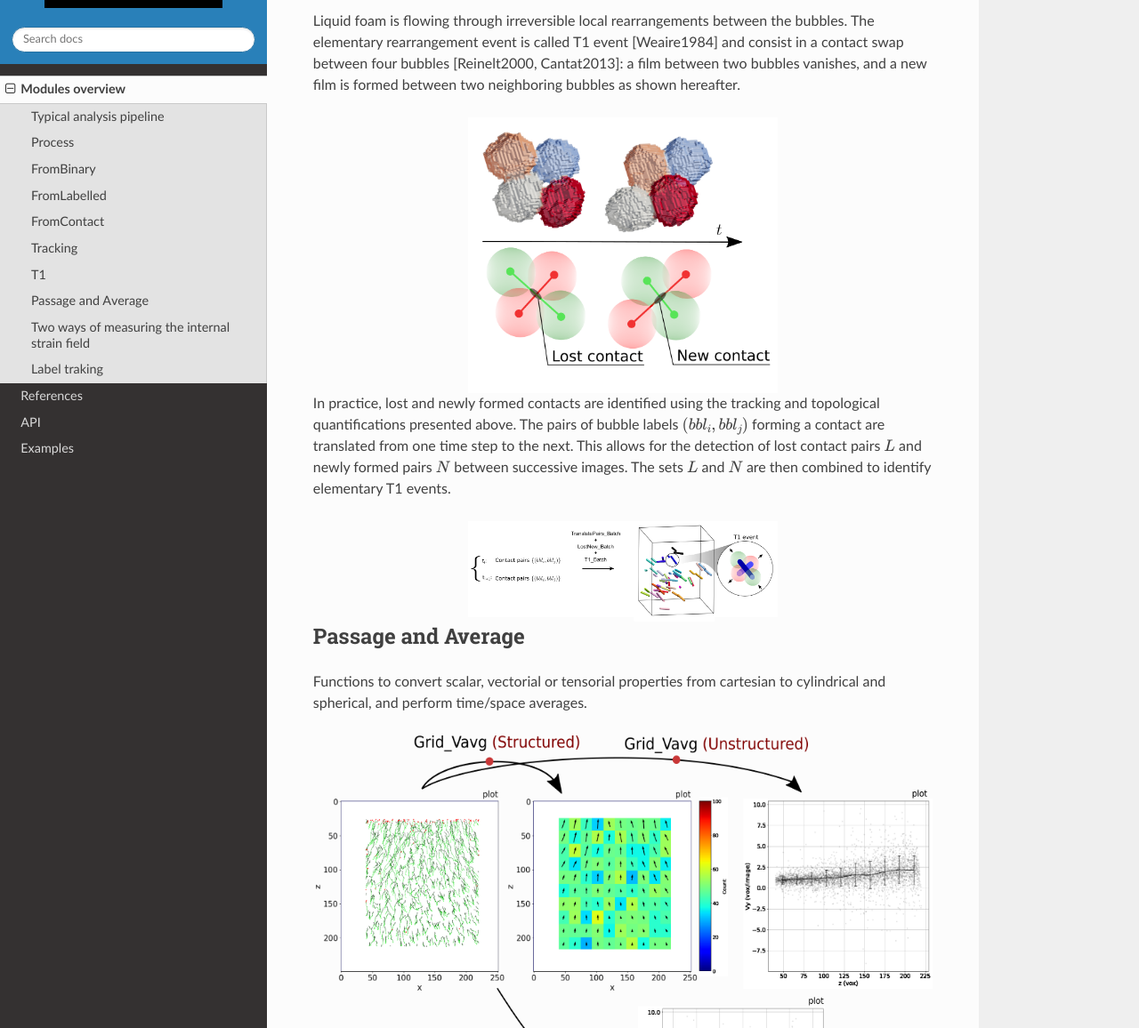
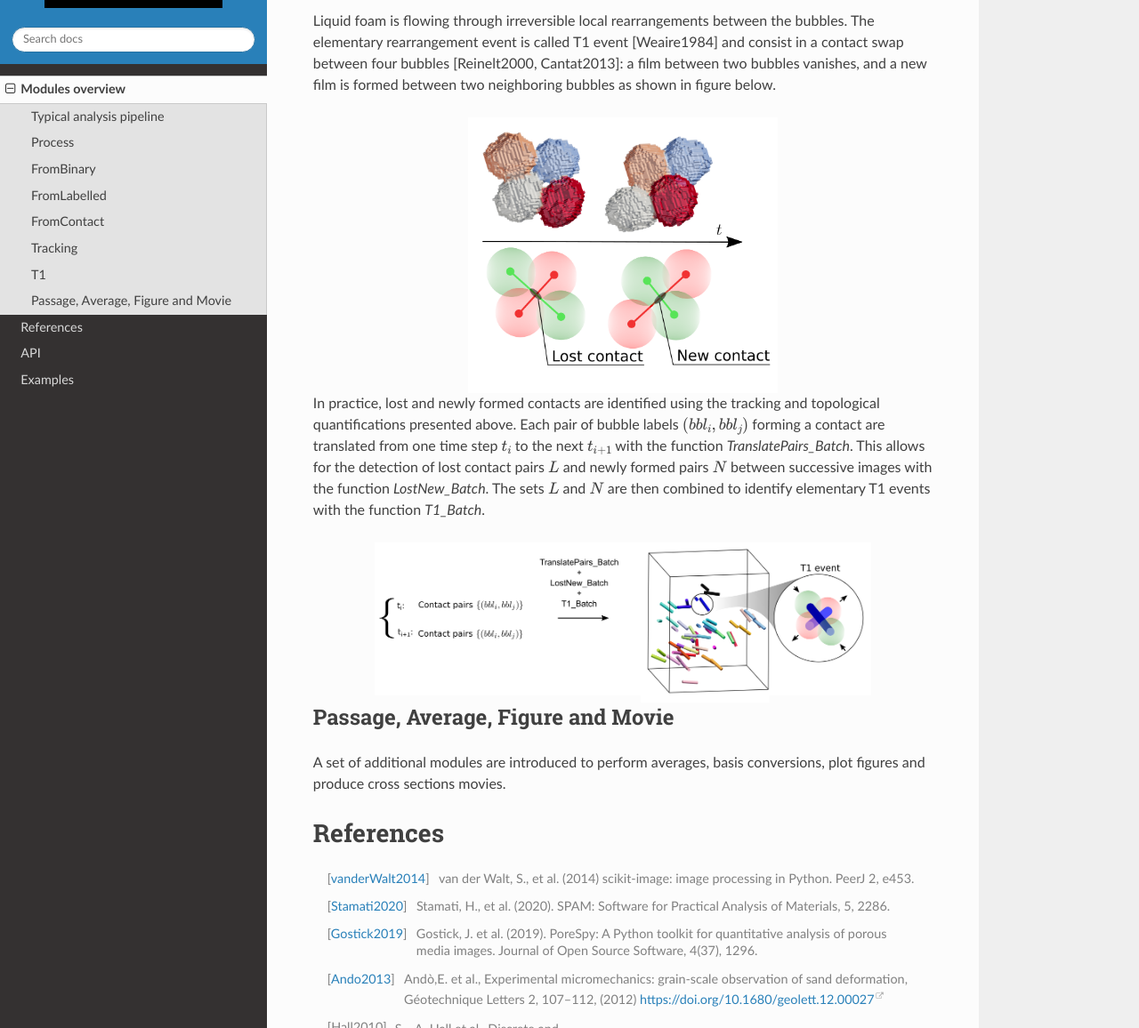
Before and after one commit to floschott/foamquant, a Sphinx documentation site: the page built from docs/source/about.rst, in a window 1280 px wide and 1400 px high, scrolled down 4757 px. Shown: the part 244-1400 px from the top of the window at 89% size. Built offline with Sphinx 7.4.7 and the Read the Docs theme 3.1.0, drawn with Linux system fonts in a browser that asks for light colours; some of the changed text lies outside the part shown.

Commit message:
Update about.rst

```diff
--- a/docs/source/about.rst
+++ b/docs/source/about.rst
@@ -78,49 +78,23 @@
 T1
 -----------------
 
-Liquid foam is flowing through irreversible local rearrangements between the bubbles. The elementary rearrangement event is called T1 event [Weaire1984] and consist in a contact swap between four bubbles [Reinelt2000, Cantat2013]: a film between two bubbles vanishes, and a new film is formed between two neighboring bubbles as shown hereafter.
+Liquid foam is flowing through irreversible local rearrangements between the bubbles. The elementary rearrangement event is called T1 event [Weaire1984] and consist in a contact swap between four bubbles [Reinelt2000, Cantat2013]: a film between two bubbles vanishes, and a new film is formed between two neighboring bubbles as shown in figure below.
 
 .. figure:: T1event.png
    :width: 50%
    :align: center
 
 
-In practice, lost and newly formed contacts are identified using the tracking and topological quantifications presented above. The pairs of bubble labels :math:`(bbl_i,bbl_j)` forming a contact are translated from one time step to the next. This allows for the detection of lost contact pairs :math:`L` and newly formed pairs :math:`N` between successive images. The sets :math:`L` and :math:`N` are then combined to identify elementary T1 events.
+In practice, lost and newly formed contacts are identified using the tracking and topological quantifications presented above. Each pair of bubble labels :math:`(bbl_i,bbl_j)` forming a contact are translated from one time step :math:`t_{i}` to the next :math:`t_{i+1}` with the function `TranslatePairs_Batch`. This allows for the detection of lost contact pairs :math:`L` and newly formed pairs :math:`N` between successive images with the function `LostNew_Batch`. The sets :math:`L` and :math:`N` are then combined to identify elementary T1 events with the function `T1_Batch`.
 
 .. figure:: T1event_function.png
-   :width: 50%
+   :width: 80%
    :align: center
 
-Passage and Average
+Passage, Average, Figure and Movie
 -----------------
 
-Functions to convert scalar, vectorial or tensorial properties from cartesian to cylindrical and spherical, and perform time/space averages.
-
-.. figure:: passage_average.png
-   :scale: 40%
-
-In this example the displacement field is first expressed in a cylindrical basic and then averaged.
-
-
-
-Two ways of measuring the internal strain field
------------------
-
-   - Shape field, defined in [Graner2008]_ and first used in [Raufaste2015]_
-
-   - Texture field, defined in [Graner2008]_
-
-.. figure:: shape_texture_3d.PNG
-   :scale: 50%
-
-Label traking
------------------
-The tracking method was inspired by ID-track presented in [Ando2013]_.
-
-.. figure:: tracking_3d.PNG
-   :scale: 70%
-
-Tracking of five bubbles, showing various tracked properties: elastic internal strain, number of neighbours, velocity, and volume.
+A set of additional modules are introduced to perform averages, basis conversions, plot figures and produce cross sections movies.
 
 
 References
```
